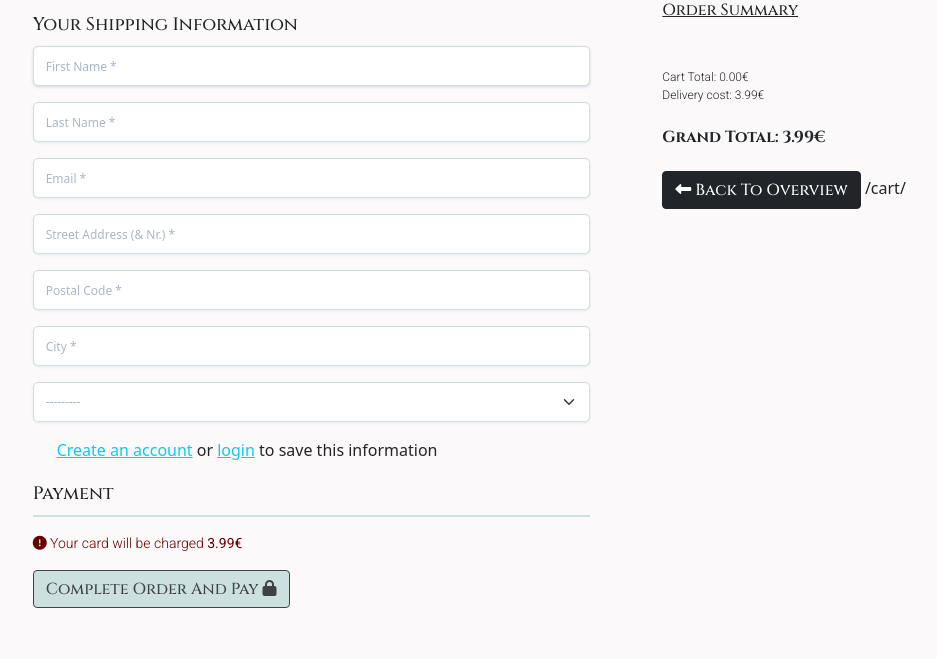
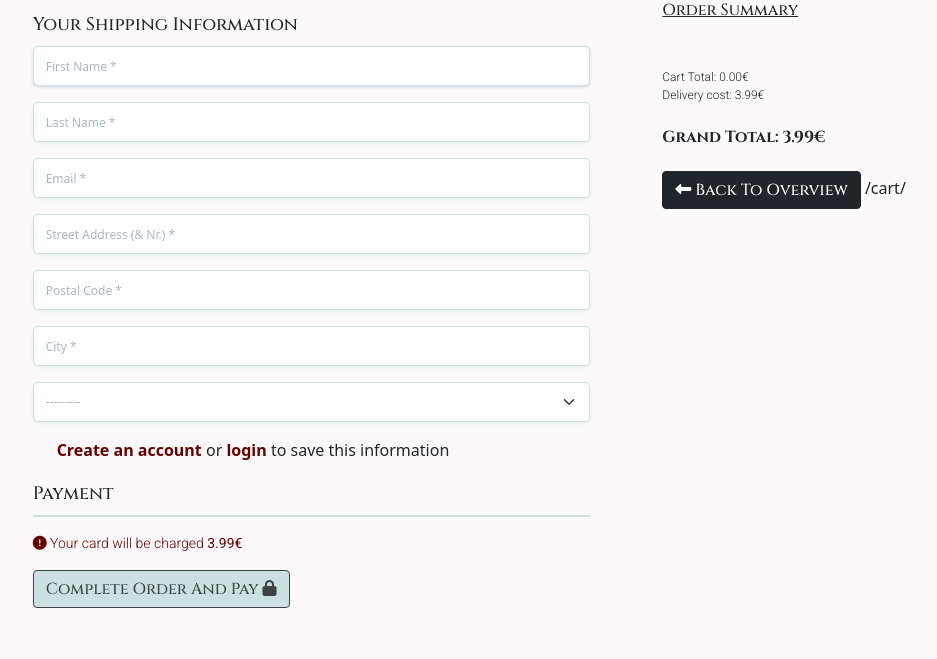
Before and after one commit to jacqueline-kraus/MS4-anime-art, a Django app: template checkout/templates/checkout/checkout.html in a window 1280 px wide. Shown: the part 207-866 px from the top of the page, without its empty margins (96-1033 px from the left). Run offline with Django 3.2, Linux system fonts and the light colour scheme; the template is opened without the code that fills it: values that come from a table or form of the project are taken from there, others are empty; parts of the project's set-up code (start-up, migrations or seed data) failed here and were passed over; some libraries are stand-ins or nearby versions.

Commit message:
Update color on info for unauthenticated users

```diff
--- a/checkout/templates/checkout/checkout.html
+++ b/checkout/templates/checkout/checkout.html
@@ -38,8 +38,8 @@
                                 <input class="form-check-input ml-2 mr-0" type="checkbox" id="id-save-info" name="save-info" checked>
 							{% else %}
 								<label class="form-check-label" for="id-save-info">
-                                    <a class="text-info" href="{% url 'account_signup' %}">Create an account</a> or
-                                    <a class="text-info" href="{% url 'account_login' %}">login</a> to save this information
+                                    <a class="text-red text-decoration-none" href="{% url 'account_signup' %}"><b>Create an account</b></a> or
+                                    <a class="text-red text-decoration-none" href="{% url 'account_login' %}"><b>login</b></a> to save this information
                                 </label>
 							{% endif %}
 						</div>
```
